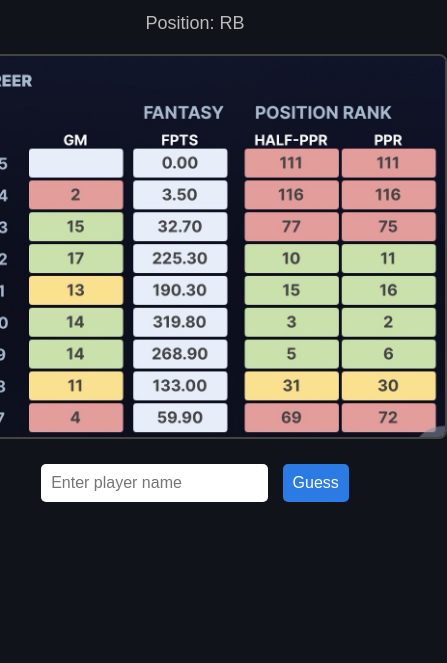
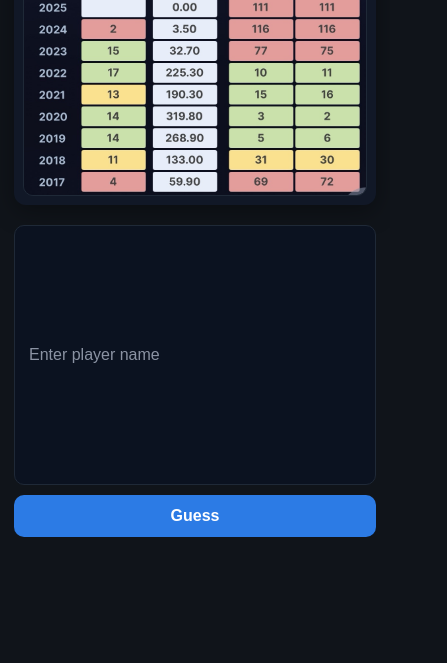
Before and after one commit to stefaniebaarman/nfl-trivia, a plain HTML site: page index.html in a window 390 px wide. Shown: the part 197-860 px from the top of the page, 447 px wide, since content can reach past the window. Drawn offline with Linux system fonts and the light colour scheme.

Commit message:
Updated mobile app styling

```diff
--- a/index.html
+++ b/index.html
@@ -1,65 +1,160 @@
 <!DOCTYPE html>
 <html lang="en">
 <head>
-  <meta charset="UTF-8">
+  <meta charset="UTF-8" />
   <title>NFL Fantasy Trivia</title>
+
+  <!-- Mobile-friendly viewport + iOS status bar color -->
+  <meta name="viewport" content="width=device-width, initial-scale=1, viewport-fit=cover" />
+  <meta name="theme-color" content="#10141a" />
+
   <style>
+    :root{
+      --bg:#10141a;
+      --panel:#111827;
+      --text:#f5f5f5;
+      --muted:#bbb;
+      --accent:#2c7be5;
+      --accent-hover:#1a5bb8;
+      --radius:12px;
+      --shadow:0 6px 24px rgba(0,0,0,.35);
+    }
+
+    *{ box-sizing:border-box; }
+    html, body { height: 100%; }
+
     body {
-      font-family: Arial, sans-serif;
-      background: #10141a;
-      color: #f5f5f5;
+      margin: 0;
+      font-family: system-ui, -apple-system, Segoe UI, Roboto, Inter, Arial, sans-serif;
+      color: var(--text);
+      background: var(--bg);
+      -webkit-font-smoothing: antialiased;
+      -webkit-text-size-adjust: 100%;
+    }
+
+    /* Layout wrapper */
+    .container{
+      max-width: 960px;
+      margin: 0 auto;
+      min-height: 100svh;                 /* safe on mobile with dynamic bars */
+      padding: 24px clamp(16px, 4vw, 32px) 48px;
       display: flex;
       flex-direction: column;
       align-items: center;
       justify-content: center;
-      min-height: 100vh;
+      gap: 14px;
       text-align: center;
     }
-    h1 {
-      margin-bottom: 10px;
+
+    /* Headings */
+    h1{
+      margin: 0 0 6px 0;
+      font-weight: 700;
+      font-size: clamp(22px, 4.6vw, 36px);
+      letter-spacing: .2px;
     }
-    #playerPosition {
-      font-size: 18px;
-      color: #bbb;
-      margin-bottom: 20px;
+    #playerPosition{
+      margin: 0 0 8px 0;
+      color: var(--muted);
+      font-size: clamp(14px, 3.6vw, 18px);
     }
-    img {
-      max-width: 500px;
-      border: 2px solid #444;
-      border-radius: 8px;
-      margin-bottom: 20px;
+
+    /* Image panel */
+    .image-card{
+      background: var(--panel);
+      border-radius: var(--radius);
+      padding: clamp(8px, 2.4vw, 12px);
+      box-shadow: var(--shadow);
+      max-width: 100%;
+      width: min(720px, 100%);
     }
-    input, button {
-      padding: 10px;
+    #playerImage{
+      display: block;
+      width: 100%;
+      height: auto;
+      border: 1px solid #1f2937;
+      border-radius: 10px;
+    }
+
+    /* Controls */
+    .controls{
+      display: flex;
+      gap: 8px;
+      justify-content: center;
+      align-items: center;
+      margin-top: 8px;
+      width: 100%;
+      max-width: 640px;
+    }
+    .controls input[type="text"]{
+      flex: 1 1 260px;
+      min-width: 0;
+      padding: 12px 14px;
       font-size: 16px;
-      margin: 5px;
-      border-radius: 5px;
-      border: none;
+      border-radius: 10px;
+      border: 1px solid #1f2937;
+      background: #0b1220;
+      color: var(--text);
+      outline: none;
     }
-    button {
-      background-color: #2c7be5;
-      color: white;
+    .controls input::placeholder{ color:#8b93a3; }
+
+    .controls button{
+      padding: 12px 16px;
+      font-size: 16px;
+      border: 0;
+      border-radius: 10px;
+      background: var(--accent);
+      color: #fff;
+      font-weight: 600;
       cursor: pointer;
+      touch-action: manipulation;
     }
-    button:hover {
-      background-color: #1a5bb8;
+    .controls button:hover{ background: var(--accent-hover); }
+    .controls button:active{ transform: translateY(1px); }
+
+    /* Feedback */
+    #feedback{
+      margin-top: 8px;
+      font-size: clamp(16px, 3.6vw, 18px);
+      min-height: 1.5em;                 /* prevents layout jump */
     }
-    #feedback {
-      margin-top: 15px;
-      font-size: 18px;
+
+    /* Mobile refinements */
+    @media (max-width: 480px){
+      .container{ padding: 20px 14px 36px; gap: 12px; }
+      .controls{
+        flex-direction: column;
+        align-items: stretch;
+        gap: 10px;
+      }
+      .controls button{ width: 100%; }
+    }
+
+    /* Reduce iOS tap highlight + focus visibility */
+    a, button, input{ -webkit-tap-highlight-color: transparent; }
+    input:focus-visible, button:focus-visible{
+      outline: 2px solid #60a5fa; outline-offset: 2px;
     }
   </style>
 </head>
 <body>
-  <h1>Daily NFL Fantasy Trivia</h1>
-  <p id="playerPosition"></p>
-  <img id="playerImage" src="" alt="Player Stats History">
+  <div class="container">
+    <h1>Daily NFL Fantasy Trivia</h1>
+    <p id="playerPosition">Position:</p>
 
-  <div>
-    <input type="text" id="guessInput" placeholder="Enter player name">
-    <button onclick="submitGuess()">Guess</button>
+    <div class="image-card">
+      <img id="playerImage" src="" alt="Player Stats History" />
+    </div>
+
+    <form class="controls" id="guessForm" autocomplete="off">
+      <label for="guessInput" class="sr-only" style="position:absolute;left:-9999px;">Player name</label>
+      <input type="text" id="guessInput" placeholder="Enter player name" inputmode="text" autocapitalize="words" autocomplete="off" />
+      <button type="submit">Guess</button>
+    </form>
+
+    <p id="feedback" aria-live="polite" role="status"></p>
   </div>
-  <p id="feedback"></p>
 
   <script>
     // List of players, images, and positions
@@ -73,31 +168,52 @@
       { answer: "Amari Cooper", position: "WR", img: "images/player7.png" }
     ];
 
-    // Pick one based on today's date
+    // Pick one based on today's day (0-6). You can change this logic later.
     const today = new Date();
     const index = today.getDay();
-    //const todayTrivia = triviaData[index];
-    //Hardcoding index for testing
+
+    // For testing, you had this hard-coded. Keep or switch to day-based:
+    // const todayTrivia = triviaData[index];
     const todayTrivia = triviaData[4];
 
     // Set image and position text
-    document.getElementById("playerImage").src = todayTrivia.img;
-    document.getElementById("playerPosition").textContent = `Position: ${todayTrivia.position}`;
+    const imgEl = document.getElementById("playerImage");
+    const posEl = document.getElementById("playerPosition");
+    const feedbackEl = document.getElementById("feedback");
+    const inputEl = document.getElementById("guessInput");
+    const formEl = document.getElementById("guessForm");
+
+    imgEl.src = todayTrivia.img;
+    imgEl.alt = `Career fantasy table for mystery player (${todayTrivia.position})`;
+    posEl.textContent = `Position: ${todayTrivia.position}`;
 
     let attempts = 0;
 
-    function submitGuess() {
-      const guess = document.getElementById("guessInput").value.trim();
+    function submitGuess(){
+      const guess = inputEl.value.trim();
+      if (!guess) return;
+
       attempts++;
 
       if (guess.toLowerCase() === todayTrivia.answer.toLowerCase()) {
-        document.getElementById("feedback").textContent = "✅ Correct!";
+        feedbackEl.textContent = "✅ Correct!";
       } else if (attempts < 3) {
-        document.getElementById("feedback").textContent = `❌ Wrong! Try again. (${3 - attempts} left)`;
+        feedbackEl.textContent = `❌ Wrong! Try again. (${3 - attempts} left)`;
       } else {
-        document.getElementById("feedback").textContent = `❌ Out of guesses! The answer was: ${todayTrivia.answer}`;
+        feedbackEl.textContent = `❌ Out of guesses! The answer was: ${todayTrivia.answer}`;
       }
     }
+
+    // Handle submit + Enter key
+    formEl.addEventListener("submit", (e) => {
+      e.preventDefault();
+      submitGuess();
+    });
+
+    // Quality-of-life: focus the input on load
+    window.addEventListener("DOMContentLoaded", () => {
+      inputEl.focus({ preventScroll: true });
+    });
   </script>
 </body>
 </html>
```
